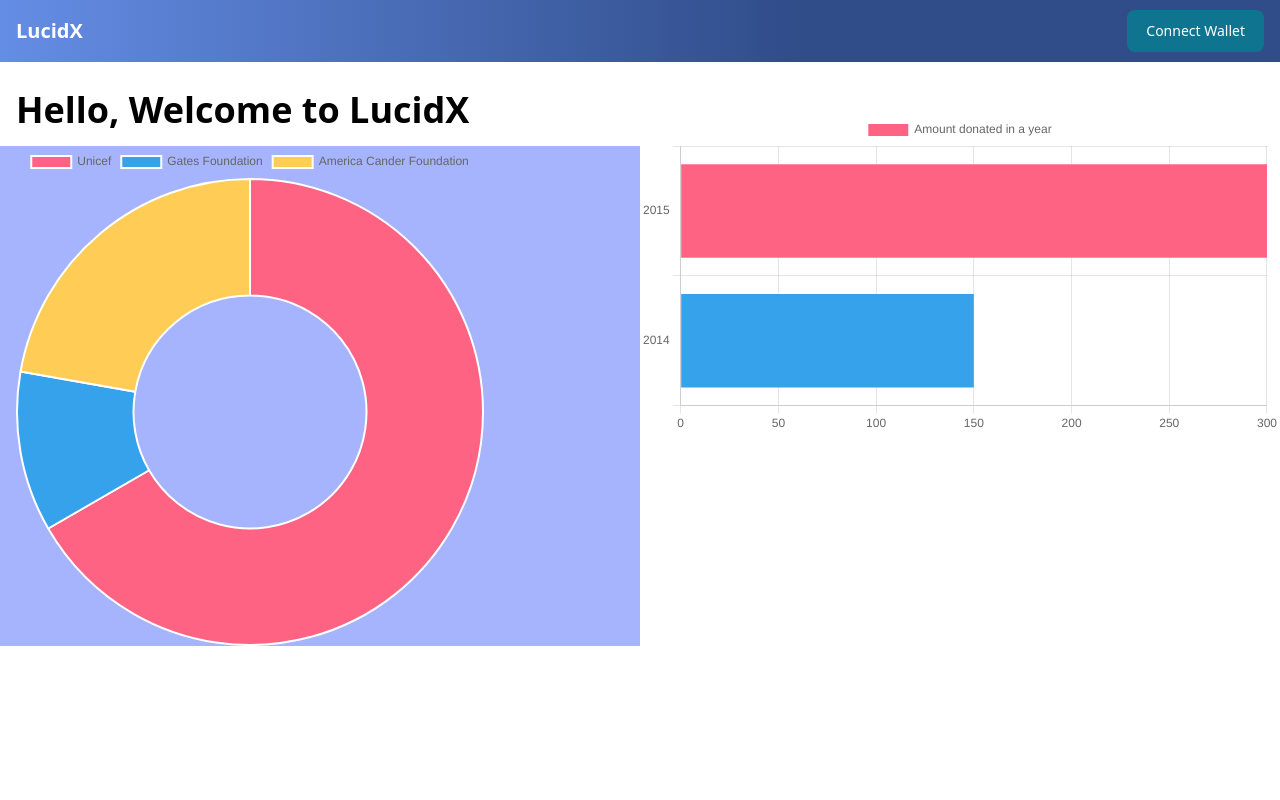
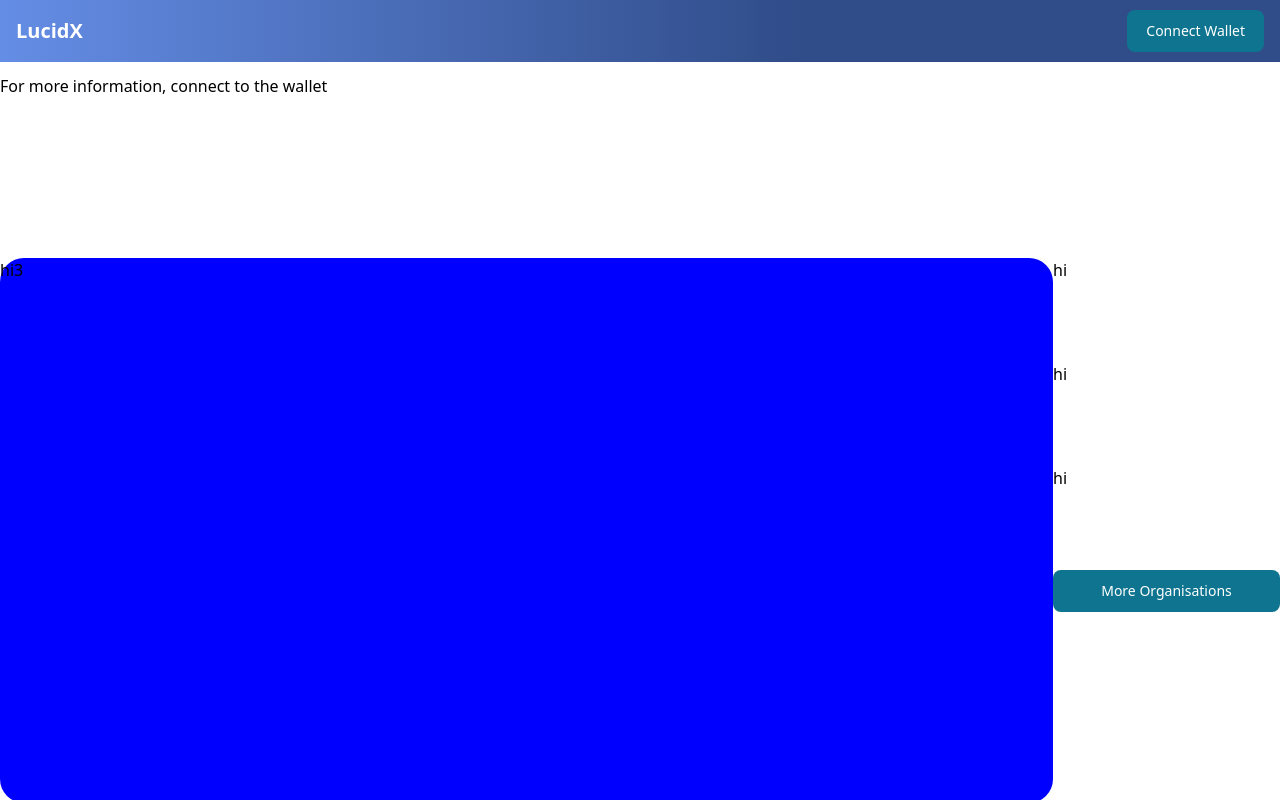
Before and after one commit to USNOOZEULOSE/LucidX, a Next.js app in the folder src/: page / in a window 1280 px wide. Shown: the top 800 px of the page. Built offline with nearby package versions, Linux system fonts and the light colour scheme.

Commit message:
<refeacto> Change logic for connect wallet

```diff
--- a/src/components/App.jsx
+++ b/src/components/App.jsx
@@ -52,7 +52,7 @@ export const App = () =>{
     </div>
       <Homepage isUserLoggedIn={isUserLoggedIn}/>
     <div className='mt-auto'>
-      <FooterBoard />
+    <FooterBoard />
     </div>
     </>
   )
--- a/src/components/Homepage.jsx
+++ b/src/components/Homepage.jsx
@@ -3,14 +3,13 @@ import { redirect } from "next/dist/server/api-utils";
 import React, { useState } from "react";
 import WalletDisplay from "./WalletDisplay";
 
-export const Homepage = () => {
+export const Homepage = ({isUserLoggedIn}) => {
   const [connecting, setConnecting] = useState(false);
-
 
   return (
     <div className="flex flex-col gap-y-40">
       <div className="mt-3">
-        <WalletDisplay />
+        {isUserLoggedIn ? <WalletDisplay />: <h1>For more information, connect to the wallet</h1>}
       </div>
       <div>
         <div className="flex flex-row">
--- a/src/components/WalletDisplay.jsx
+++ b/src/components/WalletDisplay.jsx
@@ -1,8 +1,8 @@
 "use client";
 import { Chart } from "chart.js/auto";
-import { useEffect } from "react";
+import { useEffect, useState } from "react";
 
-export default function WalletDisplay({isUserLoggedIn}) {
+export default function WalletDisplay() {
   // const organisations = ["Unicef","UNHR","Gate Foundation"]
 
   useEffect(() => {
@@ -68,7 +68,6 @@ export default function WalletDisplay({isUserLoggedIn}) {
   }, []);
   return (
     <div>
-      {!isUserLoggedIn ? (
         <div className="flex flex-row">
           <div className="flex flex-col w-1/2">
             <div className="text-4xl font-bold m-4">Hello, Welcome to LucidX</div>
@@ -80,13 +79,6 @@ export default function WalletDisplay({isUserLoggedIn}) {
           <canvas className="mt-10 w-1/2 overflow-hidden h-[300px]" id="donationsBar"></canvas>
           </div>
         </div>
-      ) : (
-        <div className="bg-gradient-to-t from-indigo-300 to-indigo-300 w-full h-[500px] flex items-center justify-center">
-          <div className="w-[819px] h-[300px] bg-white bg-opacity-60 rounded-3xl flex items-center justify-center">
-            <h1>Please connect</h1>
-          </div>
-        </div>
-      )}
     </div>
   );
 }
```
